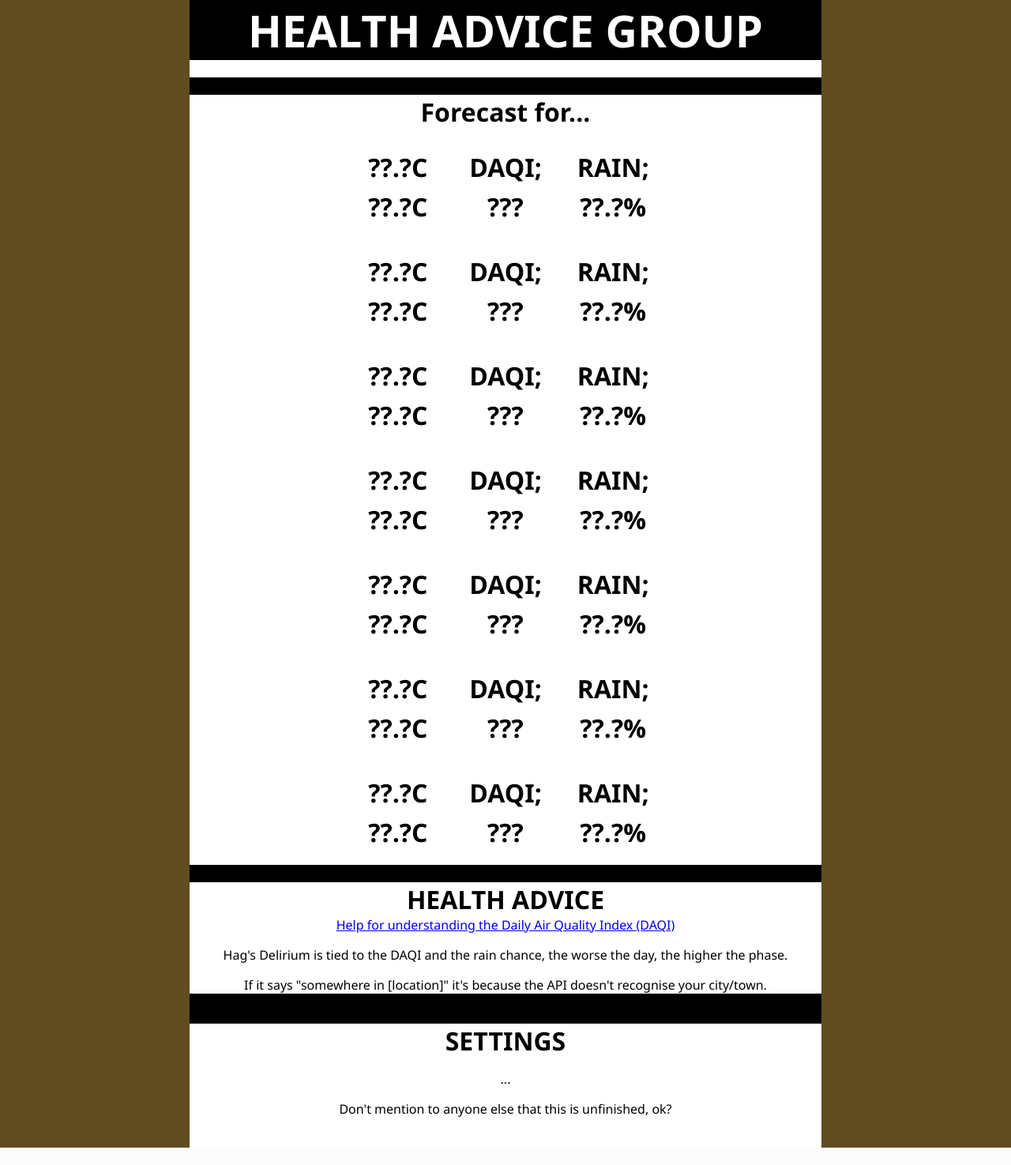
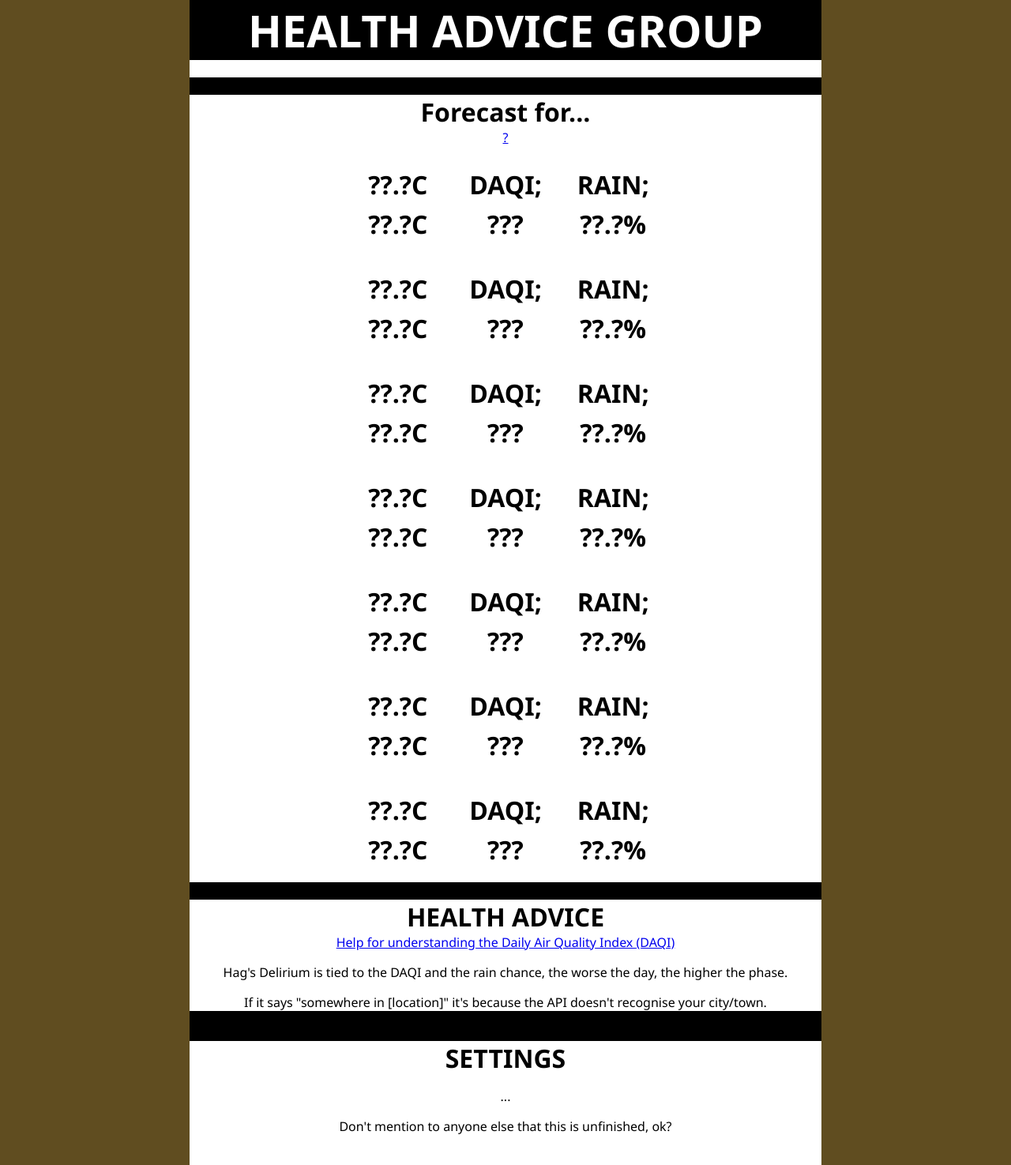
Before and after one commit to WaspVentMan/OS-Mock-2, a Django app: page / in a window 1280 px wide. Shown: the whole page at 79% size. Before the commit the page ends 1453 px from the top, so only its background shows below. Run offline with Django 4.2, Linux system fonts and the light colour scheme.

Commit message:
yrtserut6yj4yg56

```diff
--- a/osmock2/pages/templates/index.html
+++ b/osmock2/pages/templates/index.html
@@ -6,7 +6,7 @@
     <meta name="viewport" content="width=device-width, initial-scale=1.0">
     <title>HEALTH ADVICE GROUP</title>
 
-    <link rel="shortcut icon" href="https://waspventman.co.uk/img/wasp.png" type="image/x-icon">
+    <link rel="shortcut icon" href="{% static '/img/HDP5.png' %}" type="image/x-icon">
 
     <link rel="stylesheet" href="{% static '/css/style.css' %}">
 </head>
@@ -25,7 +25,7 @@
                 <div class="titleimg" style="background-position: center;">
                     <h1 class="locTitle" style="text-shadow: -1px -1px 0 #FFF, 1px -1px 0 #FFF, -1px 1px 0 #FFF, 1px 1px 0 #FFF; margin: 0%; font-size: 2em;">Forecast for...</h1>
                     <p class="geoError" style="text-shadow: -1px -1px 0 #FFF, 1px -1px 0 #FFF, -1px 1px 0 #FFF, 1px 1px 0 #FFF; margin: 0%;"></p>
-                    <p class="artavg" style="text-shadow: -1px -1px 0 #FFF, 1px -1px 0 #FFF, -1px 1px 0 #FFF, 1px 1px 0 #FFF; margin: 0%; padding-bottom: 8px;"></p>
+                    <a href="#hag">?</a><p class="artavg" style="text-shadow: -1px -1px 0 #FFF, 1px -1px 0 #FFF, -1px 1px 0 #FFF, 1px 1px 0 #FFF; margin: 0%; padding-bottom: 8px;"></p>
                 </div>
                 <div class="wholeweather" style="width: 100%">
                     <div>
@@ -165,7 +165,7 @@
             <div class="healthAdvice" style="background-color: white; color: black; width: 100%;">
                 <h1 style="margin: 0%; font-size: 2em;">HEALTH ADVICE</h1>
                 <a id="DAQI" href="https://uk-air.defra.gov.uk/air-pollution/daqi">Help for understanding the Daily Air Quality Index (DAQI)</a>
-                <p>Hag's Delirium is tied to the DAQI and the rain chance, the worse the day, the higher the phase.</p>
+                <p id="hag">Hag's Delirium is tied to the DAQI and the rain chance, the worse the day, the higher the phase.</p>
                 <p>If it says "somewhere in [location]" it's because the API doesn't recognise your city/town.</p>
             </div><br>
 
```
